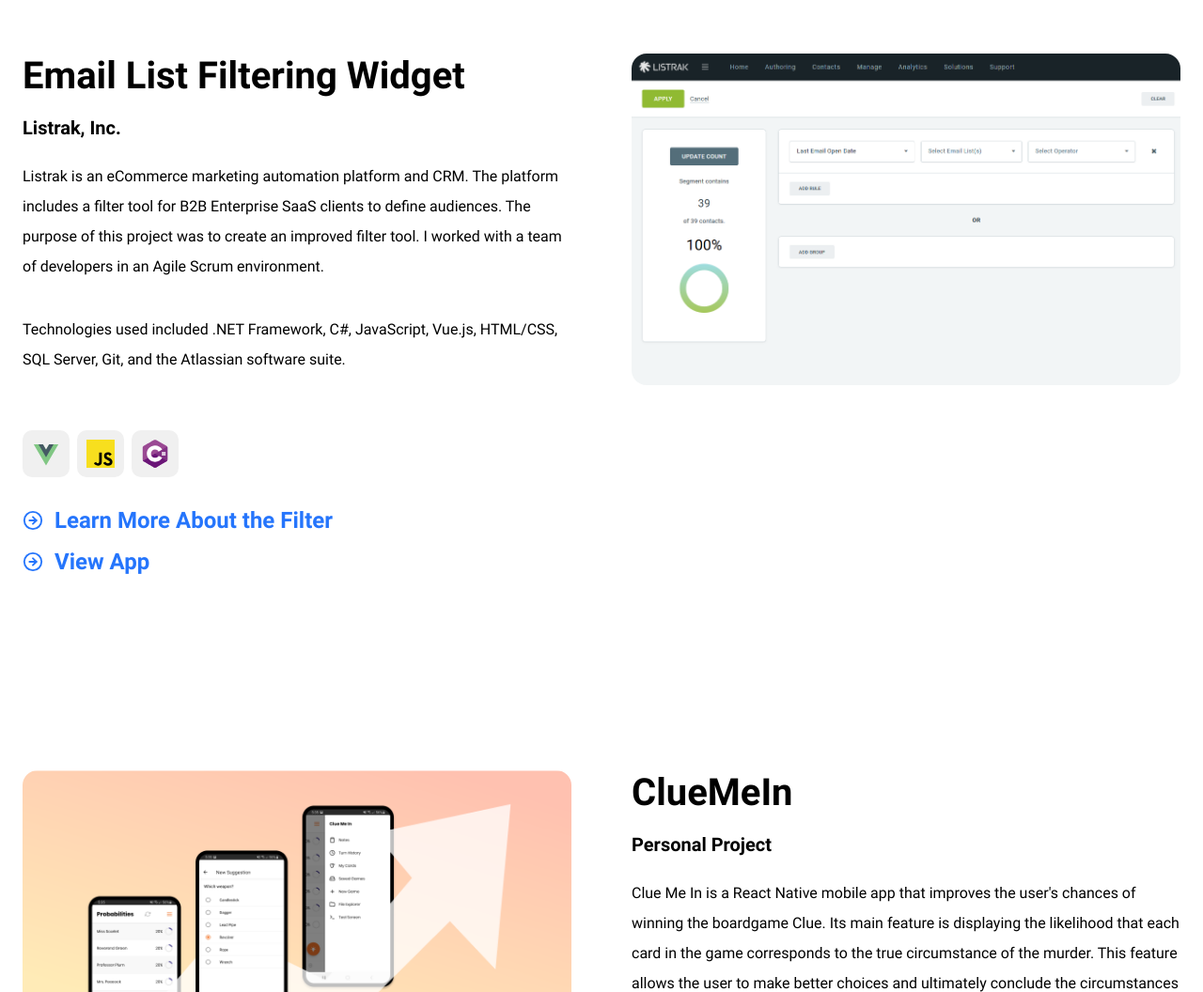
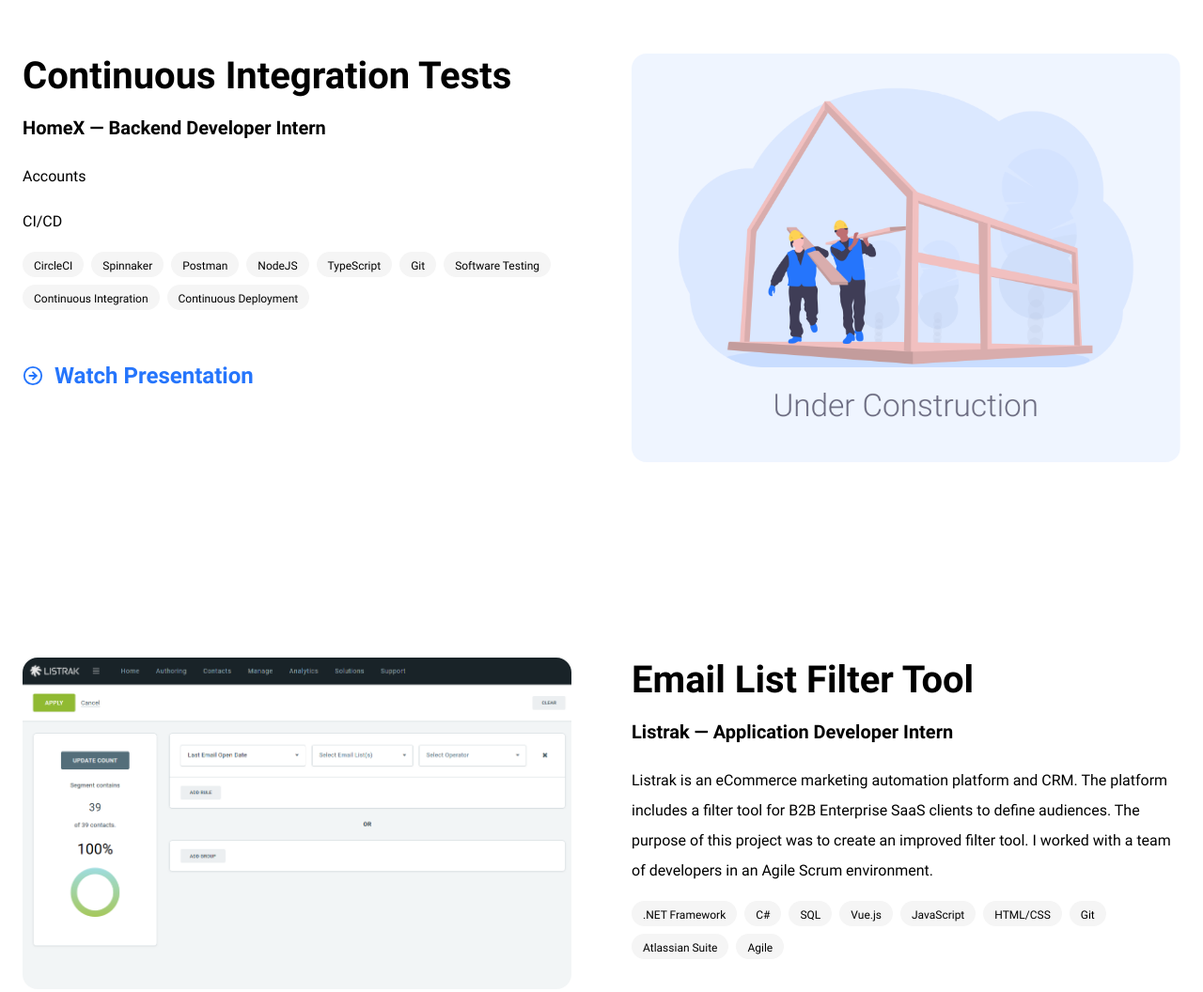
Before and after one commit to eric-weischedel/ericweischedel.com, a Gatsby site: page /work in a window 1280 px wide. Shown: the part 420-1476 px from the top of the page at 94% size. Built offline with nearby package versions, Linux system fonts and the light colour scheme; Gatsby itself is replaced by a stand-in of ours.

Commit message:
Switch to text tags

```diff
--- /dev/null
+++ b/src/components/gatsbyImages/wipImg.js
@@ -0,0 +1,25 @@
+import React from "react"
+import { useStaticQuery, graphql } from "gatsby"
+import Img from "gatsby-image"
+
+const Image = () => {
+  const data = useStaticQuery(graphql`
+    query {
+      placeholderImage: file(relativePath: { eq: "wip.png" }) {
+        childImageSharp {
+          fluid(maxWidth: 1440) {
+            ...GatsbyImageSharpFluid
+          }
+        }
+      }
+    }
+  `);
+
+  const style = {
+    borderRadius: "1em"
+  }
+
+  return <Img fluid={data.placeholderImage.childImageSharp.fluid} style={style} />
+}
+
+export default Image
--- /dev/null
+++ b/src/components/tag.js
@@ -0,0 +1,9 @@
+import React from "react"
+
+const Tag = ({ title }) => (
+  <div className="tag">
+    <span>{title}</span>
+  </div>
+)
+
+export default Tag
--- /dev/null
+++ b/src/components/tags.js
@@ -0,0 +1,10 @@
+import React from "react"
+import Tag from "./tag"
+
+const Tags = ({ tags }) => (
+    <div className="tags">
+      {tags.map((tag) => <Tag title={tag} />)}
+    </div>
+)
+
+export default Tags
--- a/src/components/workEntry.js
+++ b/src/components/workEntry.js
@@ -1,8 +1,9 @@
 import React from "react"
 import Badges from "./badges"
 import SecondaryAction from "./secondaryAction"
+import Tags from "./tags"
 
-const WorkEntry = ({ children, title, subtitle, img, desc, links, badgeImages = [] }) => (
+const WorkEntry = ({ children, title, subtitle, img, desc, links, tags }) => (
   <article className="workEntry">
     <div className="workEntryTextPanel">
       <h2 className="heading">{title}</h2>
@@ -12,10 +13,12 @@
       <br />
       <div>
         {desc.map((paragraph) =>
-          <div><p className="paragraph">{paragraph}</p><br /></div>
+          <div><p className="paragraph">{paragraph}</p></div>
         )}
       </div>
-      <Badges images={badgeImages} />
+      {tags &&
+        <Tags tags={tags} />
+      }
       {links.map((link) =>
         <SecondaryAction text={link.title} link={link.url} />
       )}
--- a/src/pages/work.js
+++ b/src/pages/work.js
@@ -6,34 +6,41 @@
 import WorkEntry from "../components/workEntry"
 import SecondaryAction from "../components/secondaryAction"
 
-import Vue from "../images/icons8-vue-js.svg"
-import JS from "../images/javascript.svg"
-import CSharp from "../images/c--4.svg"
-import TS from "../images/typescript.svg"
-import Mongo from "../images/mongo.svg"
-import Node from "../images/node.svg"
-import ReactJS from "../images/react-2.svg"
-import HTML from "../images/html-5.svg"
-import CSS from "../images/css-5.svg"
-
-import Listrak from "../images/listrak.png"
-import Hoodat from "../images/hoodat.jpg"
-
 import ListrakImg from "../components/gatsbyImages/listrakImg";
-import HoodatImg from "../components/gatsbyImages/hoodatImg";
 import PortfolioImg from "../components/gatsbyImages/portfolioImg";
 import ClueImg from "../components/gatsbyImages/clueImg";
+import WIPImg from "../components/gatsbyImages/wipImg";
 
 const WorkPage = () => (
   <Layout>
     <SEO title="My Work" />
     <div className="workContainer">
       <PageTitle title="My Work" />
+
       <WorkEntry
-        title="Email List Filtering Widget"
-        subtitle="Listrak, Inc."
-        badgeImages={[Vue, JS, CSharp]}
-        desc={["Listrak is an eCommerce marketing automation platform and CRM. The platform includes a filter tool for B2B Enterprise SaaS clients to define audiences. The purpose of this project was to create an improved filter tool. I worked with a team of developers in an Agile Scrum environment.", "Technologies used included .NET Framework, C#, JavaScript, Vue.js, HTML/CSS, SQL Server, Git, and the Atlassian software suite."]}
+        title="Continuous Integration Tests "
+        subtitle="HomeX — Backend Developer Intern"
+        desc={["Accounts", "CI/CD"]}
+        tags={[
+          "CircleCI", "Spinnaker", "Postman", "NodeJS", "TypeScript", "Git", "Software Testing", "Continuous Integration", "Continuous Deployment"
+        ]}
+        links={[
+          {
+            title: "Watch Presentation",
+            url: "https://youtube.com"
+          }
+        ]}
+      >
+        <WIPImg />
+      </WorkEntry>
+
+      <WorkEntry
+        title="Email List Filter Tool"
+        subtitle="Listrak — Application Developer Intern"
+        desc={["Listrak is an eCommerce marketing automation platform and CRM. The platform includes a filter tool for B2B Enterprise SaaS clients to define audiences. The purpose of this project was to create an improved filter tool. I worked with a team of developers in an Agile Scrum environment."]}
+        tags={[
+          ".NET Framework", "C#", "SQL", "Vue.js", "JavaScript", "HTML/CSS", "Git", "Atlassian Suite", "Agile"
+        ]}
         links={[
           {
             title: "Learn More About the Filter",
@@ -47,11 +54,14 @@
       >
         <ListrakImg />
       </WorkEntry>
+
       <WorkEntry
         title="ClueMeIn"
         subtitle="Personal Project"
         desc={["Clue Me In is a React Native mobile app that improves the user's chances of winning the boardgame Clue. Its main feature is displaying the likelihood that each card in the game corresponds to the true circumstance of the murder. This feature allows the user to make better choices and ultimately conclude the circumstances of the murder faster than the opponents."]}
-        badgeImages={[ReactJS]}
+        tags={[
+          "React Native", "Expo.io", "JavaScript"
+        ]}
         links={[
           {
             title: "View Code on GitHub",
@@ -61,11 +71,17 @@
       >
         <ClueImg />
       </WorkEntry>
+
       <WorkEntry
         title="Portfolio Website"
         subtitle="Personal Project"
         desc={["I designed and developed a personal portfolio website to showcase my work and skills. The site is both desktop and mobile friendly, and it features four dynamic pages.", "I developed the site using Gatsby, a framework on top of ReactJS. The site is hosted on GitHub Pages."]}
-        badgeImages={[ReactJS, JS, HTML, CSS]}
+        tags={[
+          "GatsbyJS",
+          "ReactJS",
+          "JavaScript",
+          "HTML/CSS"
+        ]}
         links={[
           {
             title: "View Code on GitHub",
@@ -75,23 +91,25 @@
       >
         <PortfolioImg />
       </WorkEntry>
+
       <WorkEntry
         title="Hoodat: Remember Names"
         subtitle="Senior Project at Messiah University"
-        badgeImages={[ReactJS, TS, Node, Mongo]}
-        desc={["Mobile app to help you remember names and faces."]}
+        desc={["Mobile app to help you remember names and faces by quizzing you. I am serving as the product owner and lead backend developer on an agile team of four."]}
+        tags={[
+          "React Native",
+          "JavaScript",
+          "NodeJS",
+          "MongoDB"
+        ]}
         links={[
           {
-            title: "Get the App on Google Play",
-            url: "https://google.com"
-          },
-          {
             title: "View Code on GitHub",
-            url: "http://github.com"
+            url: "https://github.com/messiah-hoodat"
           }
         ]}
       >
-        <HoodatImg />
+        <WIPImg />
       </WorkEntry>
 
       <div className="seeMore">
--- /dev/null
+++ b/src/styles/components/tags.scss
@@ -0,0 +1,19 @@
+.tags {
+  display: flex;
+  flex-direction: row;
+  flex-wrap: wrap;
+  margin-bottom: 3em;
+
+  .tag {
+    background-color: rgb(245, 245, 245);
+    padding: 0.25em 0.75em 0.25em 0.75em;
+    margin-right: 0.5em;
+    margin-bottom: 0.5em;
+    border-radius: 1em;
+
+    span {
+      font-size: 0.75em;
+      font-family: 'Roboto-Regular';
+    }
+  }
+}
--- a/src/styles/main.scss
+++ b/src/styles/main.scss
@@ -16,6 +16,7 @@
 @import 'components/indexTitle.scss';
 @import 'components/pageTitle.scss';
 @import 'components/secondaryAction.scss';
+@import 'components/tags.scss';
 @import 'components/workEntry.scss';
 
 @import 'elements/typography.scss';
```
Also changed, not shown: src/images/atlassian.svg (added), src/images/dotnet.svg (added), src/images/mssql.svg (added), src/images/postman.svg (added), src/images/wip.png (added).
